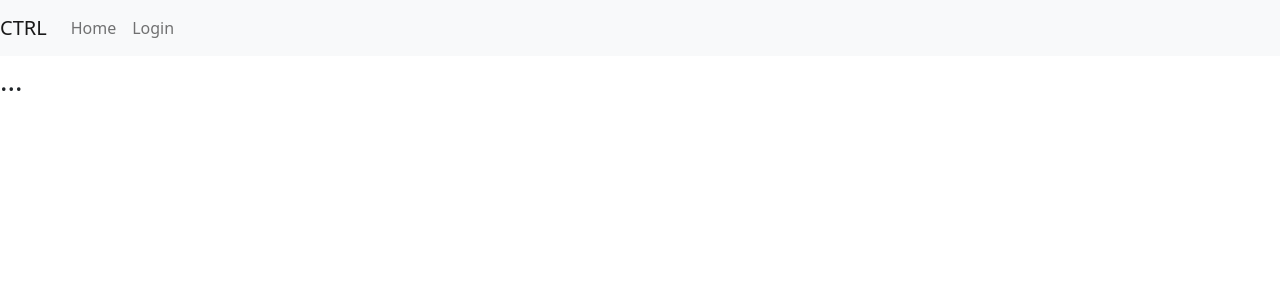
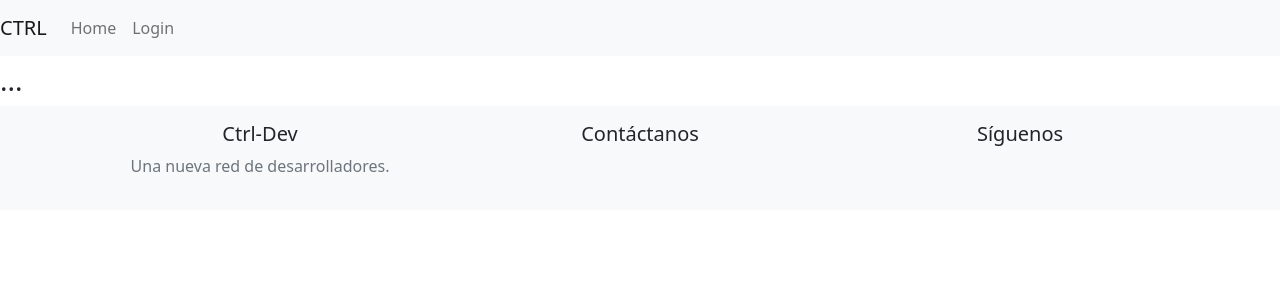
Before and after one commit to Social-Ctrl-Dev/ctrl-dev-front, a React (Create React App) app: page /post/1 in a window 1280 px wide. Shown: the top 300 px of the page. Built offline with nearby package versions, Linux system fonts and the light colour scheme; no server answers.

Commit message:
Agregando el Footer

```diff
--- /dev/null
+++ b/src/components/FooterC.js
@@ -0,0 +1,40 @@
+import React from 'react';
+import { Container, Row, Col } from 'react-bootstrap';
+
+const FooterC = () => {
+  return (
+    <footer className="bg-light py-3">
+      <Container>
+        <Row>
+          <Col xs={12} md={4} className="text-center">
+            <h5 className="font-weight-bold">Ctrl-Dev</h5>
+            <p className="text-muted">
+            Una nueva red de desarrolladores.
+            </p>
+          </Col>
+          <Col xs={12} md={4} className="text-center">
+            <h5 className="font-weight-bold">Contáctanos</h5>
+            <p className="text-muted">
+              <br />
+
+            </p>
+          </Col>
+          <Col xs={12} md={4} className="text-center">
+            <h5 className="font-weight-bold">Síguenos</h5>
+            <a href="#">
+              <i className="fab fa-facebook fa-2x mx-3"></i>
+            </a>
+            <a href="#">
+              <i className="fab fa-twitter fa-2x mx-3"></i>
+            </a>
+            <a href="#">
+              <i className="fab fa-instagram fa-2x mx-3"></i>
+            </a>
+          </Col>
+        </Row>
+      </Container>
+    </footer>
+  );
+};
+
+export default FooterC;
--- a/src/index.js
+++ b/src/index.js
@@ -6,6 +6,7 @@ import { FullPost } from './components/FullPost';
 import { Route, BrowserRouter, Routes } from 'react-router-dom';
 import App from './App';
 import { Header } from './components/Header';
+import FooterC from './components/FooterC';
 const routing =(
   <BrowserRouter>
      <React.StrictMode>
@@ -14,7 +15,7 @@ const routing =(
         <Route  path="/" element={ <App /> } />
         <Route path="/post/:id" element={<FullPost/>} />
     </Routes>
-
+   <FooterC/>
   </React.StrictMode>
   </BrowserRouter>
 
```
